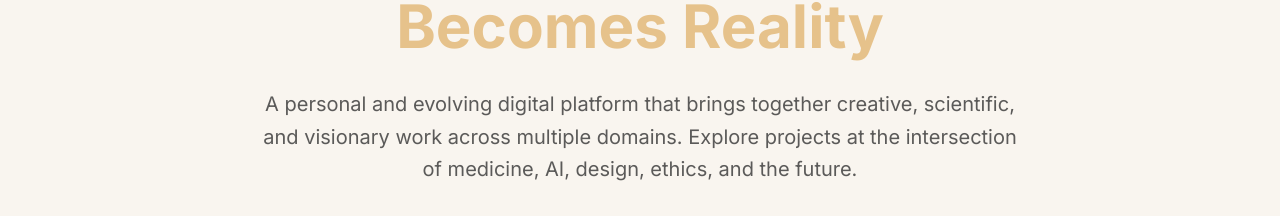
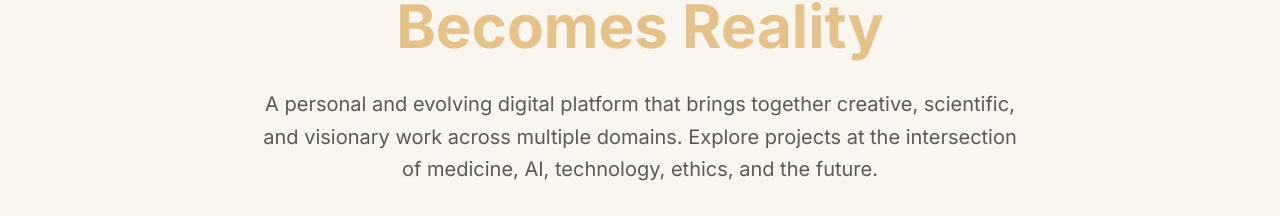
Before and after one commit to lbijne2/my-vision-hub-v2.0, a Next.js app: page / in a window 1280 px wide. Shown: the part 209-425 px from the top of the page. Built offline with nearby package versions, Linux system fonts and the light colour scheme; no server answers; the database is empty; what notion-to-md would draw is missing.

Commit message:
Update page subtitles

```diff
--- a/src/app/page.tsx
+++ b/src/app/page.tsx
@@ -18,7 +18,7 @@ export default function HomePage() {
             <p className="text-xl text-vision-charcoal/80 max-w-3xl mx-auto leading-relaxed">
               A personal and evolving digital platform that brings together creative, scientific,
               and visionary work across multiple domains. Explore projects at the intersection
-              of medicine, AI, design, ethics, and the future.
+              of medicine, AI, technology, ethics, and the future.
             </p>
 
             <div className="flex flex-col sm:flex-row gap-4 justify-center items-center">
```
